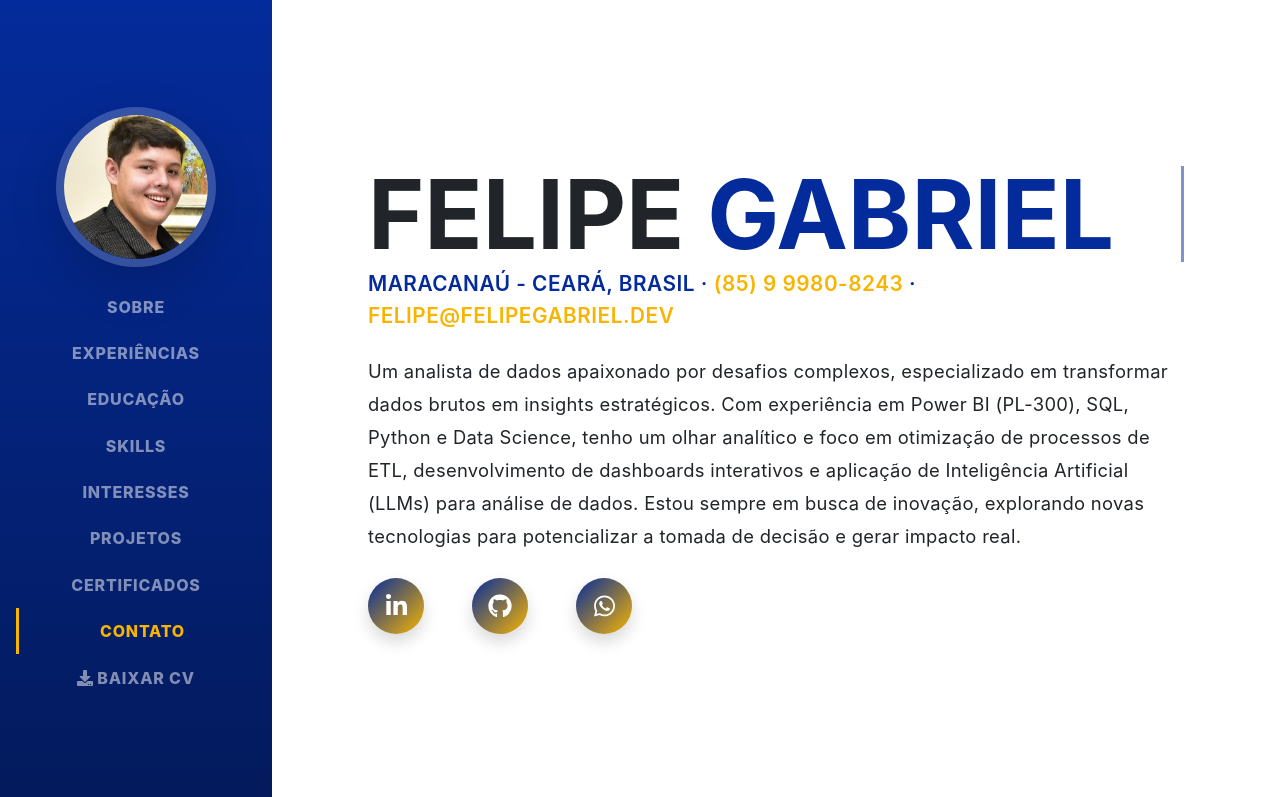
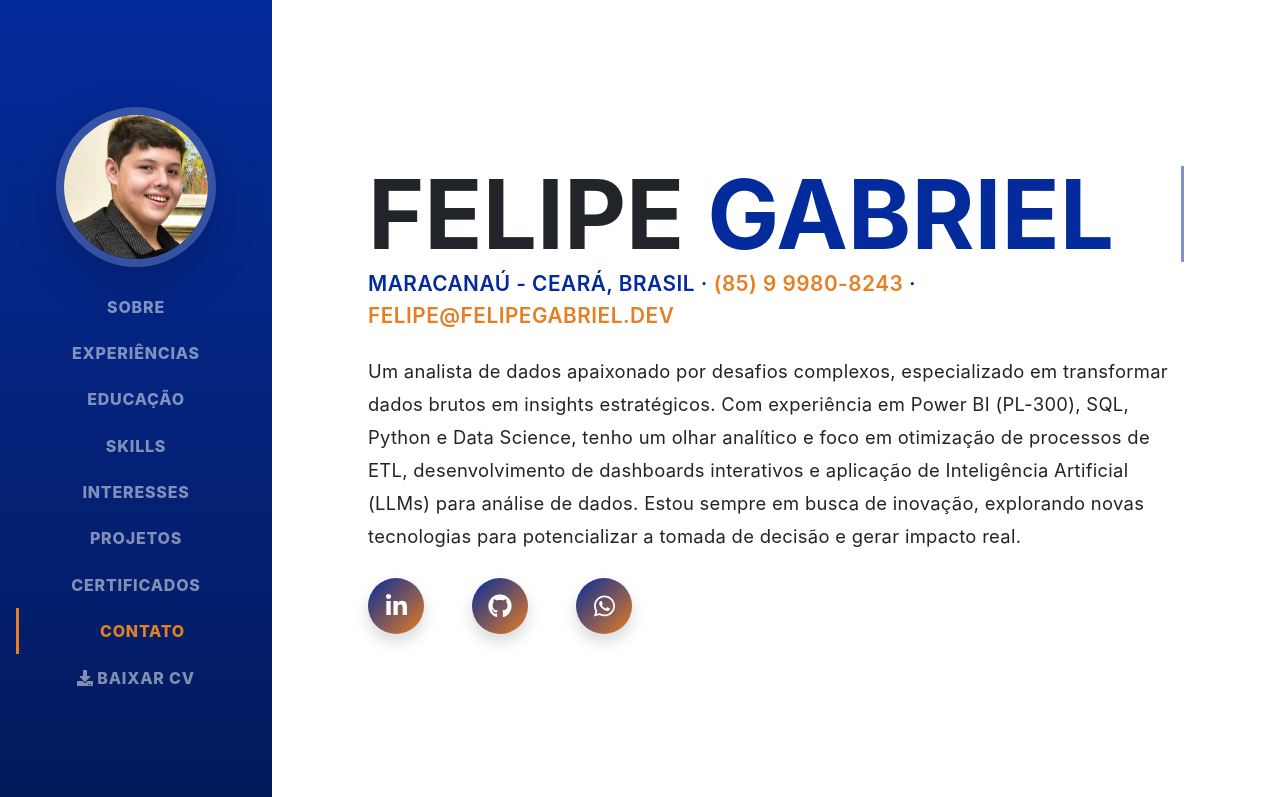
Before and after one commit to Flipe-TI/Flipe-TI.github.io, a plain HTML site: page index.html in a window 1280 px wide. Shown: the top 797 px of the page. Drawn offline with nearby package versions, Linux system fonts and the light colour scheme; a web font is replaced by a local one.

Commit message:
fix: Update secondary color for improved design consistency

```diff
--- a/css/custom-styles.css
+++ b/css/custom-styles.css
@@ -5,7 +5,7 @@
 /* ---- VARIABLES & COLORS ---- */
 :root {
   --primary-color: #042b9b;
-  --secondary-color: #f7b501;
+  --secondary-color: #e67e22;
   --accent-color: #17a2b8;
   --text-dark: #212529;
   --text-light: #6c757d;
```
